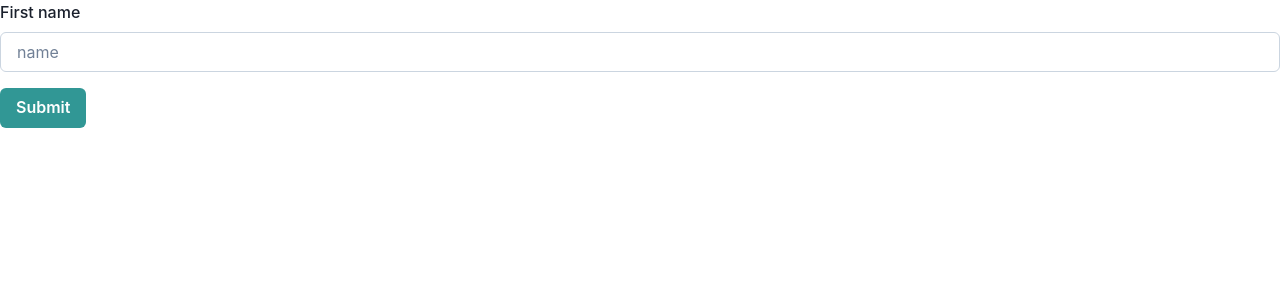
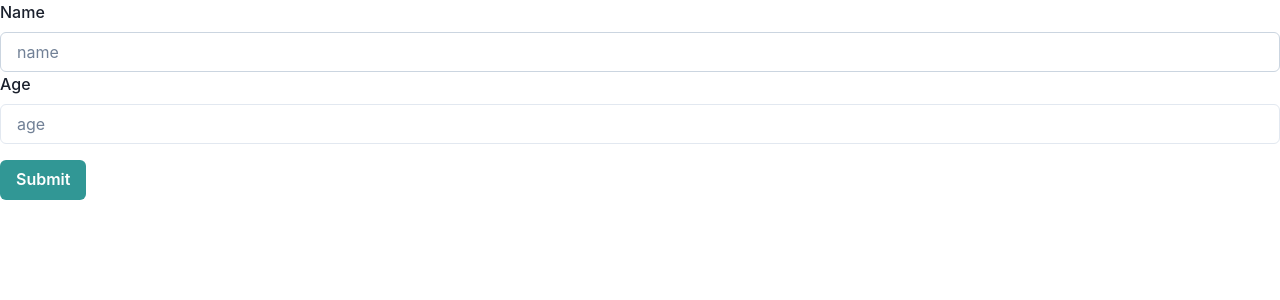
Before and after one commit to jasonluo07/survey-hook-form-json-schema, a React (Vite) app: page / in a window 1280 px wide. Shown: the top 300 px of the page. Built offline with nearby package versions, Linux system fonts and the light colour scheme.

Commit message:
Add age input field to HookForm

```diff
--- a/src/Components/HookForm.tsx
+++ b/src/Components/HookForm.tsx
@@ -3,6 +3,7 @@ import { type SubmitHandler, useForm } from 'react-hook-form';
 
 type IFormInputs = {
   name: string;
+  age: number;
 };
 
 const HookForm = () => {
@@ -24,8 +25,9 @@ const HookForm = () => {
   return (
     <form onSubmit={handleSubmit(onSubmit)}>
       <FormControl isInvalid={!!errors.name}>
-        <FormLabel htmlFor="name">First name</FormLabel>
+        <FormLabel htmlFor="name">Name</FormLabel>
         <Input
+          type="text"
           id="name"
           placeholder="name"
           {...register('name', {
@@ -35,6 +37,22 @@ const HookForm = () => {
         />
         <FormErrorMessage>{errors.name && errors.name.message}</FormErrorMessage>
       </FormControl>
+
+      <FormControl isInvalid={!!errors.age}>
+        <FormLabel htmlFor="age">Age</FormLabel>
+        <Input
+          type="number"
+          id="age"
+          placeholder="age"
+          {...register('age', {
+            required: 'This is required',
+            min: { value: 18, message: 'Minimum age is 18' },
+            max: { value: 99, message: 'Maximum age is 99' },
+          })}
+        />
+        <FormErrorMessage>{errors.age && errors.age.message}</FormErrorMessage>
+      </FormControl>
+
       <Button mt={4} colorScheme="teal" isLoading={isSubmitting} type="submit">
         Submit
       </Button>
```
